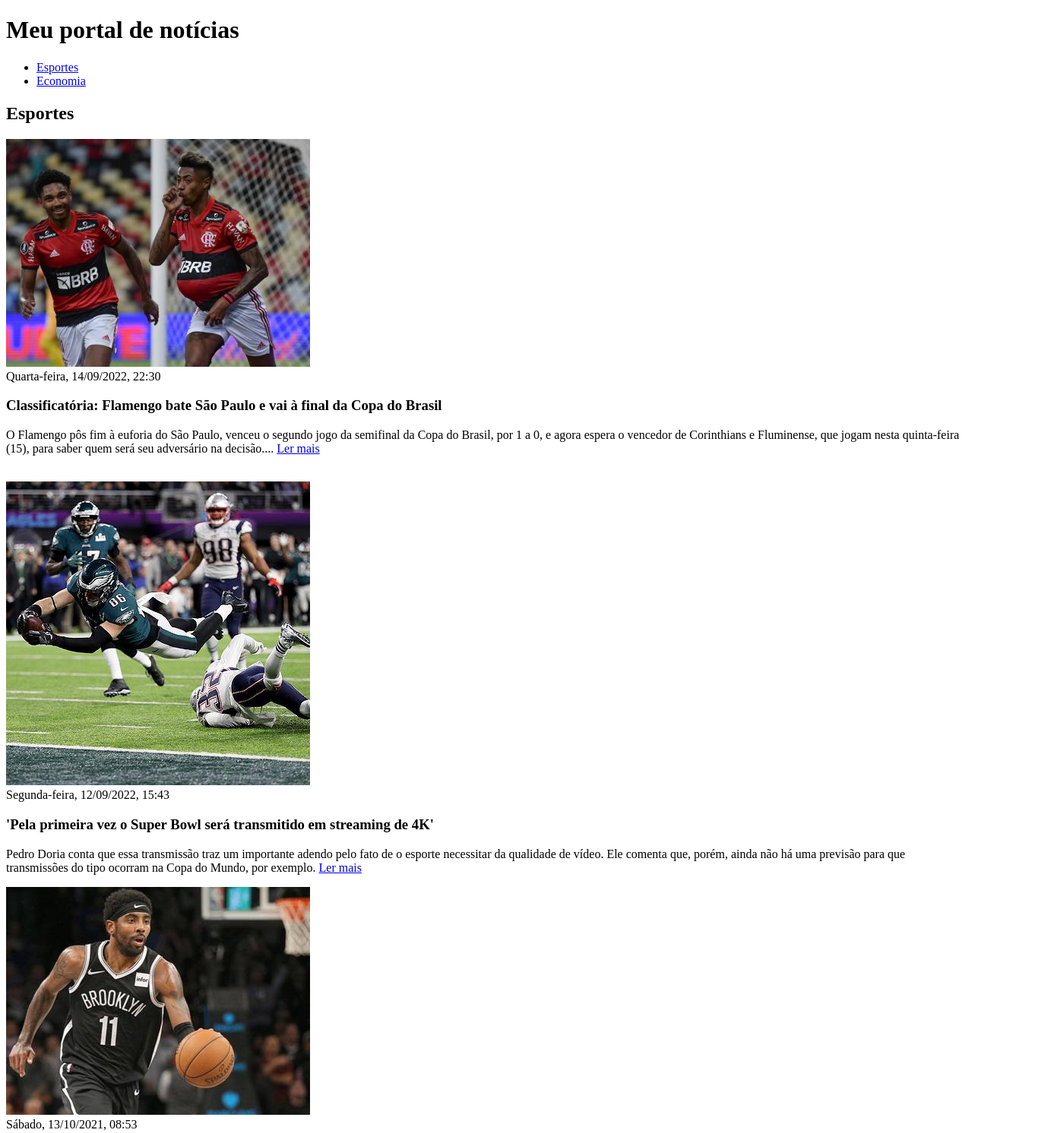
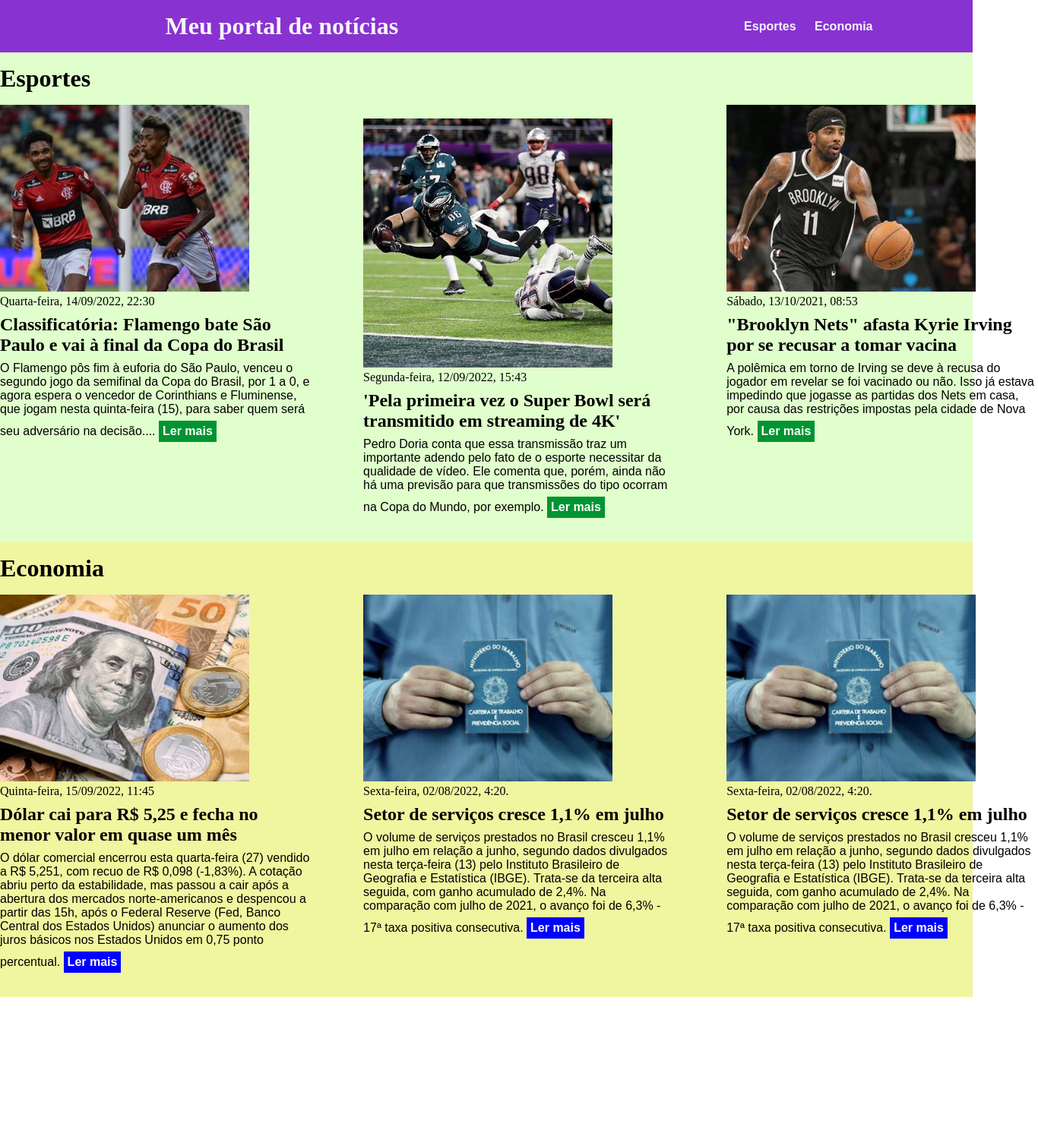
Before and after one commit to leodanier13/curso-front-end-v2, a plain HTML site: page CSS/projeto-portal/index.html in a window 1280 px wide. Shown: the top 1492 px of the page at 76% size, 1366 px wide, since content can reach past the window. After the commit the page ends 1313 px from the top, so only its background shows below. Drawn offline with Linux system fonts and the light colour scheme.

Commit message:
styling news page design

```diff
--- a/CSS/projeto-portal/css/style.css
+++ b/CSS/projeto-portal/css/style.css
@@ -0,0 +1,100 @@
+* {
+    box-sizing: border-box;
+    margin: 0;
+    padding: 0;
+    text-decoration: none;
+}
+
+body > header {
+    background-color: #8932d2;
+    padding: 16px 0;
+    color: #f7f7f7;
+}
+
+header .container {
+    display: flex;
+    align-items: center;
+    justify-content: space-around;
+}
+
+header li {
+    display: inline;
+    font-family: Arial, Helvetica, sans-serif;
+    font-weight: bolder;
+    margin-left: 20px;
+}
+
+header li a {
+    color: #f4f5fa;
+}
+
+.container {
+    width: 1366px;
+    margin: 0 auto;
+
+}
+
+.articles {
+    display: flex;
+    flex-wrap: wrap;
+    justify-content: space-between;
+}
+
+.articles article img {
+   /* height: 190px; */
+   width: 80%;
+}
+
+.articles article {
+    width: 30%;
+}
+
+section {
+    padding: 16px 0;
+}
+
+section h2,
+.articles article {
+    margin-bottom: 16px;
+}
+
+.articles article h3 {
+    margin-top: 8px;
+    margin-bottom: 8px;
+}
+
+.articles article a {
+    background-color: blue;
+    color: #fff;
+    padding: 5px;
+    display: inline-block;
+    font-weight: bold;
+    margin-top: 6px;
+}
+
+.articles article a:hover {
+    text-decoration: underline;
+}
+
+.articles article p,
+.articles article a {
+    font-family: Arial, Helvetica, sans-serif;
+}
+
+.articles article h3 {
+    font-size: 24px;
+}
+
+section h2 {
+    font-size: 32px;
+}
+
+#sports {
+    background-color: rgba(100, 255, 0, 0.2);
+}
+#sports .articles article a {
+    background-color: #009432;
+}
+#economy {
+    background-color: #f0f59f;
+}
--- a/CSS/projeto-portal/index.html
+++ b/CSS/projeto-portal/index.html
@@ -1,98 +1,143 @@
 <!DOCTYPE html>
 <html lang="en">
+
 <head>
     <meta charset="UTF-8">
     <meta http-equiv="X-UA-Compatible" content="IE=edge">
     <meta name="viewport" content="width=device-width, initial-scale=1.0">
     <title>Meu portal de notícias</title>
-    <link rel="stylesheet" href="./css/style.css"/>
+    <link rel="stylesheet" href="./css/style.css" />
 </head>
+
 <body>
     <header>
+        <div class="container">
             <h1>Meu portal de notícias</h1>
             <nav>
                 <ul>
                     <li>
-                    <a href="#" title="Ir para a seção de esportes">Esportes</a>
+                        <a href="#sports" title="Ir para a seção de esportes">Esportes</a>
                     </li>
                     <li>
-                    <a href="#" title="Ir para a seção de economia">Economia</a>
+                        <a href="#economy" title="Ir para a seção de economia">Economia</a>
                     </li>
                 </ul>
             </nav>
+        </div>
     </header>
-    <section>
+    <section id="sports">
+        <div class="container">
             <h2>Esportes</h2>
+            <div class="articles">
                 <article>
-            <img src="./media/índice.jpg" alt="Jogadores do Flamengo"/>
+                    <img src="./media/índice.jpg" alt="Jogadores do Flamengo" />
                     <header>
-                <time>
+                        <time class="creation-date">
                             Quarta-feira, 14/09/2022, 22:30
                         </time>
                     </header>
                     <h3>Classificatória: Flamengo bate São Paulo e vai à final da Copa do Brasil</h3>
                     <p>
-                O Flamengo pôs fim à euforia do São Paulo, venceu o segundo jogo da semifinal da Copa do Brasil, por 1 a 0, e agora espera o vencedor de Corinthians e Fluminense, que jogam nesta quinta-feira (15), para saber quem será seu adversário na decisão....
+                        O Flamengo pôs fim à euforia do São Paulo, venceu o segundo jogo da semifinal da Copa do Brasil, por
+                        1 a 0, e agora espera o vencedor de Corinthians e Fluminense, que jogam nesta quinta-feira (15),
+                        para saber quem será seu adversário na decisão....
                         <a href="#" title="Leia a notícia completa">Ler mais</a>
+                    </p>
                 </article>
-            </p>
 
-        <article><br/>
-            <img src="./media/ea61ffe4-2b77-4be9-8e50-658839a82d7b.jpg.400x400_q75_box-192,0,1259,1067_crop_detail.jpg" alt="Jogadores de futebol americano"/>
+
+                <article><br />
+                    <img src="./media/ea61ffe4-2b77-4be9-8e50-658839a82d7b.jpg.400x400_q75_box-192,0,1259,1067_crop_detail.jpg"
+                        alt="Jogadores de futebol americano" />
                     <header>
-                <time>
+                        <time class="creation-date">
                             Segunda-feira, 12/09/2022, 15:43
                         </time>
                     </header>
                     <h3>'Pela primeira vez o Super Bowl será transmitido em streaming de 4K'</h3>
                     <p>
-                Pedro Doria conta que essa transmissão traz um importante adendo pelo fato de o esporte necessitar da qualidade de vídeo. Ele comenta que, porém, ainda não há uma previsão para que transmissões do tipo ocorram na Copa do Mundo, por exemplo.
+                        Pedro Doria conta que essa transmissão traz um importante adendo pelo fato de o esporte necessitar
+                        da qualidade de vídeo. Ele comenta que, porém, ainda não há uma previsão para que transmissões do
+                        tipo ocorram na Copa do Mundo, por exemplo.
                         <a href="#" title="Leia a notícia completa">Ler mais</a>
                     </p>
                 </article>
 
                 <article>
-            <img src="./media/nba.jpg" alt="Kyrie Irving jogador de basquete"/>
+                    <img src="./media/nba.jpg" alt="Kyrie Irving jogador de basquete" />
                     <header>
-                <time>
+                        <time class="creation-date">
                             Sábado, 13/10/2021, 08:53
                         </time>
                     </header>
                     <h3>"Brooklyn Nets" afasta Kyrie Irving por se recusar a tomar vacina</h3>
-            <p>A polêmica em torno de Irving se deve à recusa do jogador em revelar se foi vacinado ou não. Isso já estava impedindo que jogasse as partidas dos Nets em casa, por causa das restrições impostas pela cidade de Nova York.
+                    <p>A polêmica em torno de Irving se deve à recusa do jogador em revelar se foi vacinado ou não. Isso já
+                        estava impedindo que jogasse as partidas dos Nets em casa, por causa das restrições impostas pela
+                        cidade de Nova York.
                         <a href="#" title="Leia a notícia completa">Ler mais</a>
                     </p>
                 </article>
+            </div>
+        </div>
     </section>
-    <section>
+
+    <section id="economy">
+        <div class="container">
             <h2>Economia</h2>
+            <div class="articles">
                 <article>
-            <img src="./media/dolar.jpg" alt="dolar americano"/>
+                    <img src="./media/dolar.jpg" alt="dolar americano" />
                     <header>
-                <time>
+                        <time class="creation-date">
                             Quinta-feira, 15/09/2022, 11:45
                         </time>
                     </header>
                     <h3>Dólar cai para R$ 5,25 e fecha no menor valor em quase um mês</h3>
-            <p>O dólar comercial encerrou esta quarta-feira (27) vendido a R$ 5,251, com recuo de R$ 0,098 (-1,83%). A cotação abriu perto da estabilidade, mas passou a cair após a abertura dos mercados norte-americanos e despencou a partir das 15h, após o Federal Reserve (Fed, Banco Central dos Estados Unidos) anunciar o aumento dos juros básicos nos Estados Unidos em 0,75 ponto percentual.
+                    <p>O dólar comercial encerrou esta quarta-feira (27) vendido a R$ 5,251, com recuo de R$ 0,098 (-1,83%). A
+                        cotação abriu perto da estabilidade, mas passou a cair após a abertura dos mercados norte-americanos e
+                        despencou a partir das 15h, após o Federal Reserve (Fed, Banco Central dos Estados Unidos) anunciar o
+                        aumento dos juros básicos nos Estados Unidos em 0,75 ponto percentual.
                         <a href="#" title="Leia a notícia completa">Ler mais</a>
                     </p>
                 </article>
 
                 <article>
-            <img src="./media/servico.jpg" alt="Trabalhador no laboratorio"/>
+                    <img src="./media/servico.jpg" alt="Trabalhador no laboratorio" />
                     <header>
-                <time>
+                        <time class="creation-date">
                             Sexta-feira, 02/08/2022, 4:20.
                         </time>
                     </header>
                     <h3>Setor de serviços cresce 1,1% em julho</h3>
                     <p>
-            O volume de serviços prestados no Brasil cresceu 1,1% em julho em relação a junho, segundo dados divulgados nesta terça-feira (13) pelo Instituto Brasileiro de Geografia e Estatística (IBGE). Trata-se da terceira alta seguida, com ganho acumulado de 2,4%.
+                        O volume de serviços prestados no Brasil cresceu 1,1% em julho em relação a junho, segundo dados
+                        divulgados nesta terça-feira (13) pelo Instituto Brasileiro de Geografia e Estatística (IBGE). Trata-se
+                        da terceira alta seguida, com ganho acumulado de 2,4%.
                         Na comparação com julho de 2021, o avanço foi de 6,3% - 17ª taxa positiva consecutiva.
                         <a href="#" title="Leia a notícia completa">Ler mais</a>
                     </p>
                 </article>
+
+                <article>
+                    <img src="./media/servico.jpg" alt="Trabalhador no laboratorio" />
+                    <header>
+                        <time class="creation-date">
+                            Sexta-feira, 02/08/2022, 4:20.
+                        </time>
+                    </header>
+                    <h3>Setor de serviços cresce 1,1% em julho</h3>
+                    <p>
+                        O volume de serviços prestados no Brasil cresceu 1,1% em julho em relação a junho, segundo dados
+                        divulgados nesta terça-feira (13) pelo Instituto Brasileiro de Geografia e Estatística (IBGE). Trata-se
+                        da terceira alta seguida, com ganho acumulado de 2,4%.
+                        Na comparação com julho de 2021, o avanço foi de 6,3% - 17ª taxa positiva consecutiva.
+                        <a href="#" title="Leia a notícia completa">Ler mais</a>
+                    </p>
+                </article>
+
+            </div>
+        </div>
     </section>
 </body>
+
 </html>
```
Lines whose indentation alone changed are shown as unchanged.
